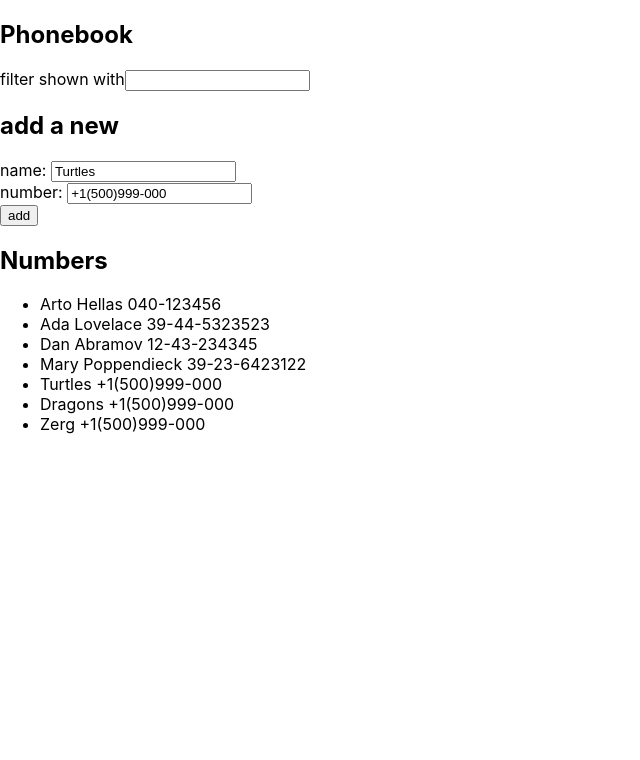
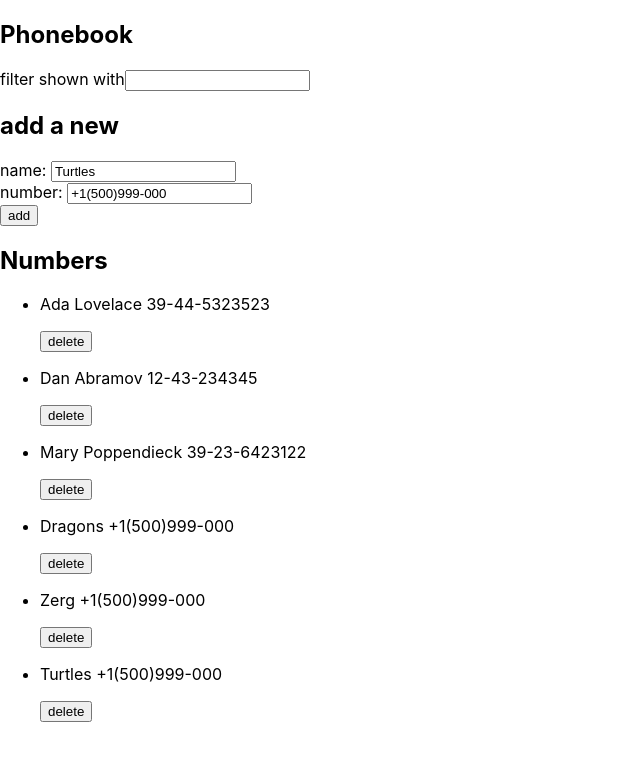
Before and after one commit to iulspop/fullstack-open, a React (Create React App) app in the folder part2/phonebook/: page / in a window 1280 px wide. Shown: the top 760 px of the page, without its empty margins (0-640 px from the left). Built offline with nearby package versions, Linux system fonts and the light colour scheme; data requests are answered from the project's data file.

Commit message:
Complete part 2, exercise 2.17

```diff
--- a/part2/phonebook/db.json
+++ b/part2/phonebook/db.json
@@ -1,10 +1,5 @@
 {
   "persons": [
-    {
-      "name": "Arto Hellas",
-      "number": "040-123456",
-      "id": 1
-    },
     {
       "name": "Ada Lovelace",
       "number": "39-44-5323523",
@@ -21,11 +16,6 @@
       "id": 4
     },
     {
-      "name": "Turtles",
-      "number": "+1(500)999-000",
-      "id": 5
-    },
-    {
       "name": "Dragons",
       "number": "+1(500)999-000",
       "id": 6
@@ -34,6 +24,11 @@
       "name": "Zerg",
       "number": "+1(500)999-000",
       "id": 7
+    },
+    {
+      "name": "Turtles",
+      "number": "+1(500)999-000",
+      "id": 8
     }
   ]
 }
--- a/part2/phonebook/src/App.js
+++ b/part2/phonebook/src/App.js
@@ -4,6 +4,7 @@ import axios from 'axios'
 const personsAPI = {
   getAll: () => axios.get('http://localhost:3001/persons'),
   post: ({ name, number }) => axios.post('http://localhost:3001/persons', { name, number }),
+  delete: id => axios.delete(`http://localhost:3001/persons/${id}`),
 }
 
 export default function App() {
@@ -27,9 +28,13 @@ export default function App() {
     if (contains(persons, name)) {
       alert('Name already added.')
     } else {
-      personsAPI
-        .post({ name, number })
-        .then(() => personsAPI.getAll().then(res => setPersons(res.data)))
+      personsAPI.post({ name, number }).then(() => personsAPI.getAll().then(res => setPersons(res.data)))
+    }
+  }
+
+  const deletePerson = id => () => {
+    if (window.confirm(`Delete ${persons.find(person => person.id === id).name}`)) {
+      personsAPI.delete(id).then(() => personsAPI.getAll().then(res => setPersons(res.data)))
     }
   }
 
@@ -56,9 +61,12 @@ export default function App() {
       <ul>
         {persons
           .filter(person => person.name.match(new RegExp(filter, 'i')))
-          .map((person, idx) => (
-            <li key={idx}>
-              {person.name} {person.number}
+          .map(person => (
+            <li key={person.id}>
+              <p>
+                {person.name} {person.number}
+              </p>
+              <button onClick={deletePerson(person.id)}>delete</button>
             </li>
           ))}
       </ul>
```
